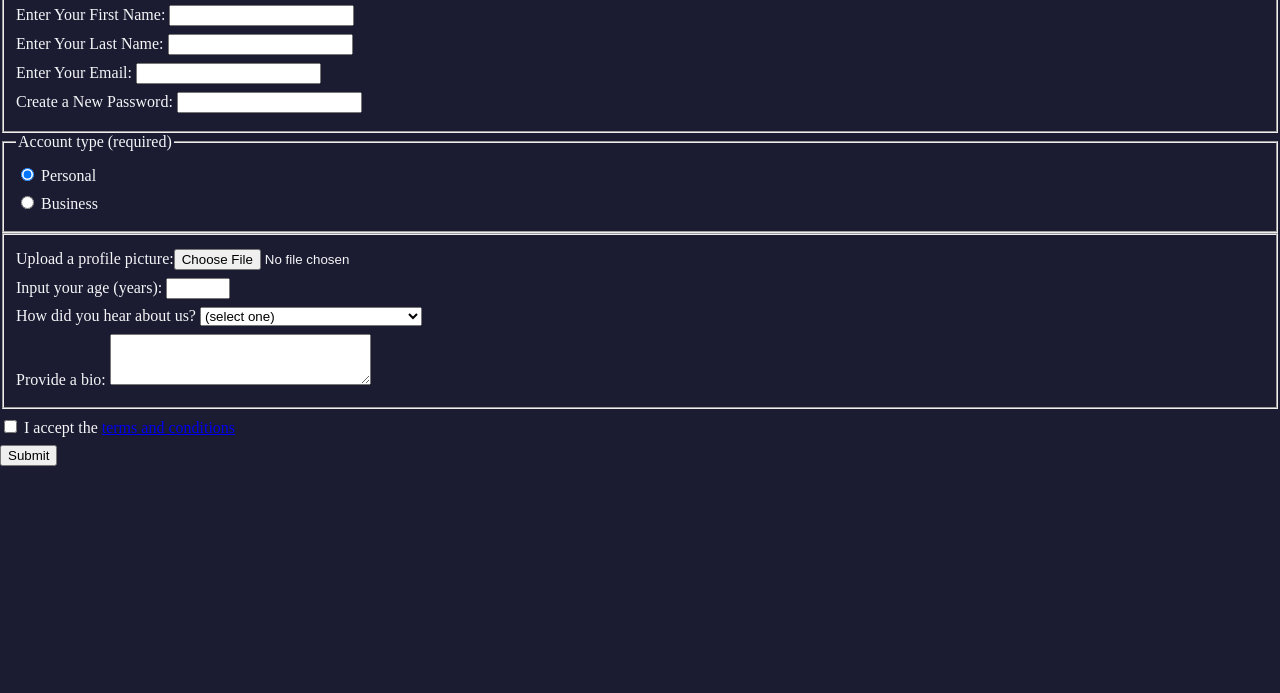
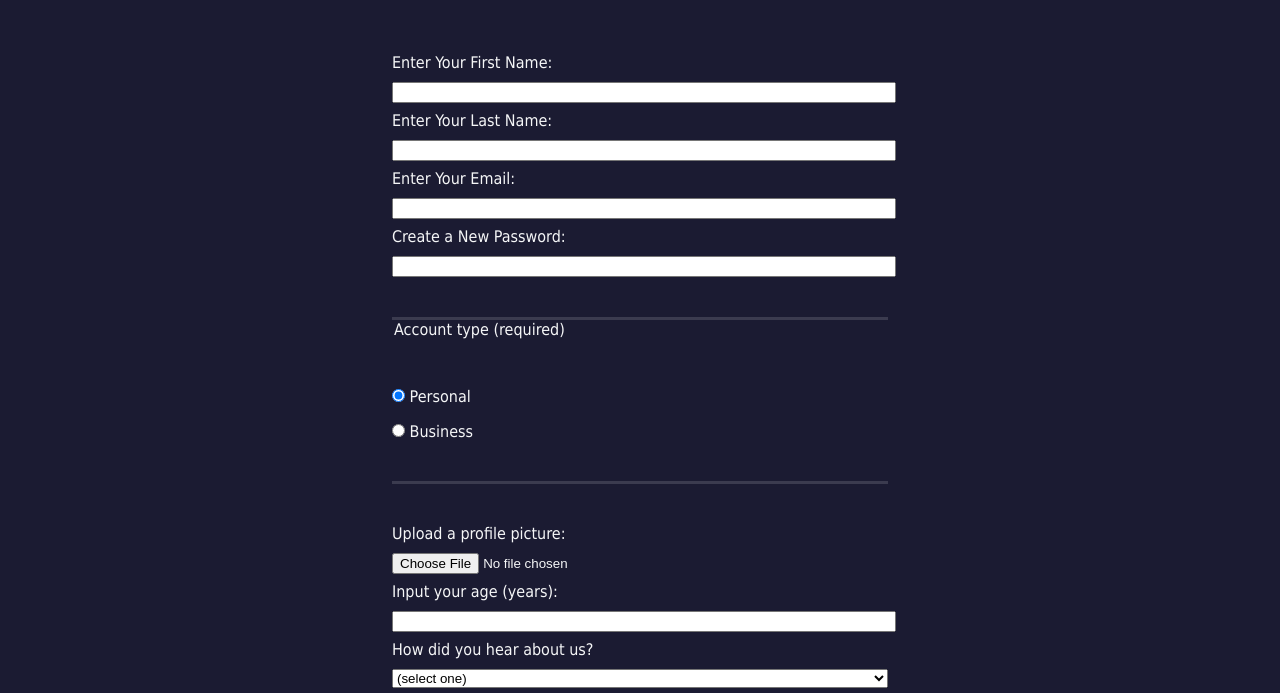
Before and after one commit to CrusaderDen/freecodecamp, a plain HTML site: page Learn HTML Forms by Building a Registration Form, Not started/index.html in a window 1280 px wide. Shown: the part 124-817 px from the top of the page. Drawn offline with Linux system fonts and the light colour scheme.

Commit message:
HTML form - Step 41-51

```diff
--- a/Learn HTML Forms by Building a Registration Form, Not started/index.html
+++ b/Learn HTML Forms by Building a Registration Form, Not started/index.html
@@ -10,21 +10,21 @@
       <p>Please fill out this form with the required information</p>
       <form action="https://register-demo.freecodecamp.org" method="post">
          <fieldset>
-            <label for="first-name">Enter Your First Name: <input required id="first-name" type="text"></label>
-            <label for="last-name">Enter Your Last Name: <input required id="last-name" type="text"></label>
-            <label for="email">Enter Your Email: <input required id="email" type="email"></label>
-            <label for="new-password">Create a New Password: <input required pattern="[a-z0-5]{8,}"  id="new-password" type="password"></label>
+            <label for="first-name">Enter Your First Name: <input name="firstName" required id="first-name" type="text"></label>
+            <label for="last-name">Enter Your Last Name: <input name="lastName" required id="last-name" type="text"></label>
+            <label for="email">Enter Your Email: <input name="eMail" required id="email" type="email"></label>
+            <label for="new-password">Create a New Password: <input name="password" required pattern="[a-z0-5]{8,}"  id="new-password" type="password"></label>
          </fieldset>
          <fieldset>
             <legend>Account type (required)</legend>
-            <label for="personal-account"><input id="personal-account" type="radio" name="account-type" checked > Personal </label>
-            <label for="business-account"><input id="business-account" type="radio" name="account-type"> Business</label>
+            <label for="personal-account"><input class="inline" id="personal-account" type="radio" name="account-type" checked > Personal </label>
+            <label for="business-account"><input class="inline" id="business-account" type="radio" name="account-type"> Business</label>
          </fieldset>
          <fieldset>
-            <label for="profile-picture">Upload a profile picture:<input id="profile-picture" type="file"></label>
-            <label for="age">Input your age (years): <input id="age" type="number" min="13" max="120"></label>
+            <label for="profile-picture">Upload a profile picture:<input name="profilePicture" id="profile-picture" type="file"></label>
+            <label for="age">Input your age (years): <input name="userAge" id="age" type="number" min="13" max="120"></label>
             <label for="referrer">How did you hear about us?
-               <select id="referrer">
+               <select name="userReferrer" id="referrer">
                   <option value="">(select one)</option>
                   <option value="1">freeCodeCamp News</option>
                   <option value="2">freeCodeCamp YouTube Channel</option>
@@ -32,9 +32,9 @@
                   <option value="4">Other</option>
                </select>
             </label>
-            <label for="bio">Provide a bio: <textarea id="bio" rows="3" cols="30"></textarea></label>
+            <label for="bio">Provide a bio: <textarea name="userBio" id="bio" rows="3" cols="30" placeholder="I like coding on the beach..."></textarea></label>
          </fieldset>
-         <label for="terms-and-conditions"><input id="terms-and-conditions" type="checkbox" required > I accept the <a href="https://www.freecodecamp.org/news/terms-of-service/">terms and conditions</a></label>
+         <label for="terms-and-conditions"><input name="terms" id="terms-and-conditions" type="checkbox" required > I accept the <a href="https://www.freecodecamp.org/news/terms-of-service/">terms and conditions</a></label>
          <input type="submit" value="Submit">
       </form>
    </body>
--- a/Learn HTML Forms by Building a Registration Form, Not started/styles.css
+++ b/Learn HTML Forms by Building a Registration Form, Not started/styles.css
@@ -3,10 +3,44 @@ body {
    height: 100vh;
    margin: 0;
    background-color: #1b1b32;
-   color: #f5f6f7
+   color: #f5f6f7;
+   font-family: Tahoma;
+   font-size: 16px;
 }
 
 label {
    display: block;
    margin: 0.5rem 0;
 }
+
+h1,p {
+   margin: 1em auto;
+   text-align: center;
+}
+
+form {
+   margin: 0 auto;
+   max-width: 500px;
+   min-width: 300px;
+   width: 60vw;
+}
+
+fieldset {
+   border: none;
+   padding: 2rem 0;
+   border-bottom: 3px solid #3b3b4f;
+}
+
+fieldset:last-of-type {
+   border-bottom: none;
+}
+
+input, textarea, select {
+   width: 100%;
+   margin: 0;
+   margin-top: 10px;
+}
+
+.inline {
+   width: unset;
+}
```
